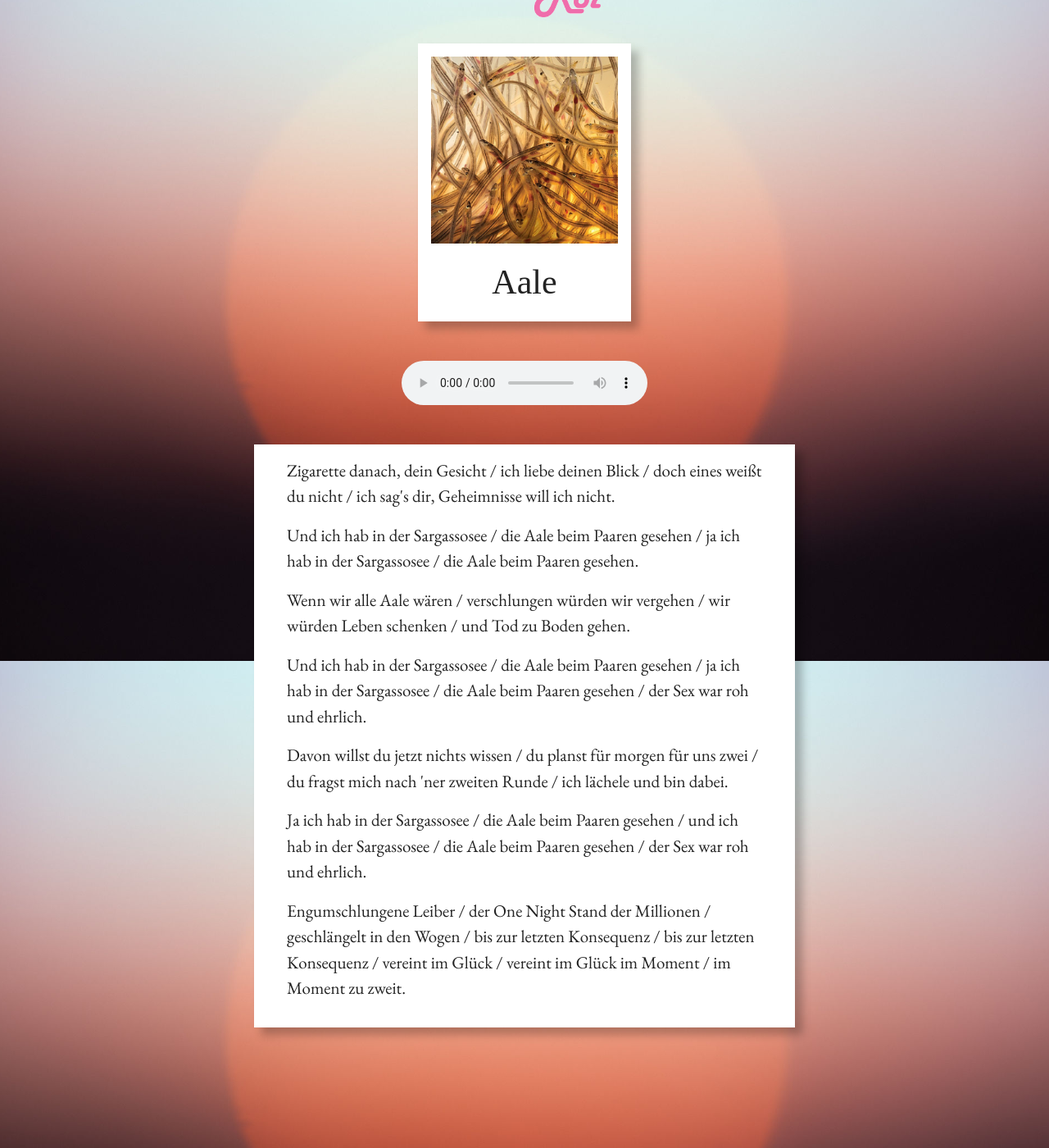
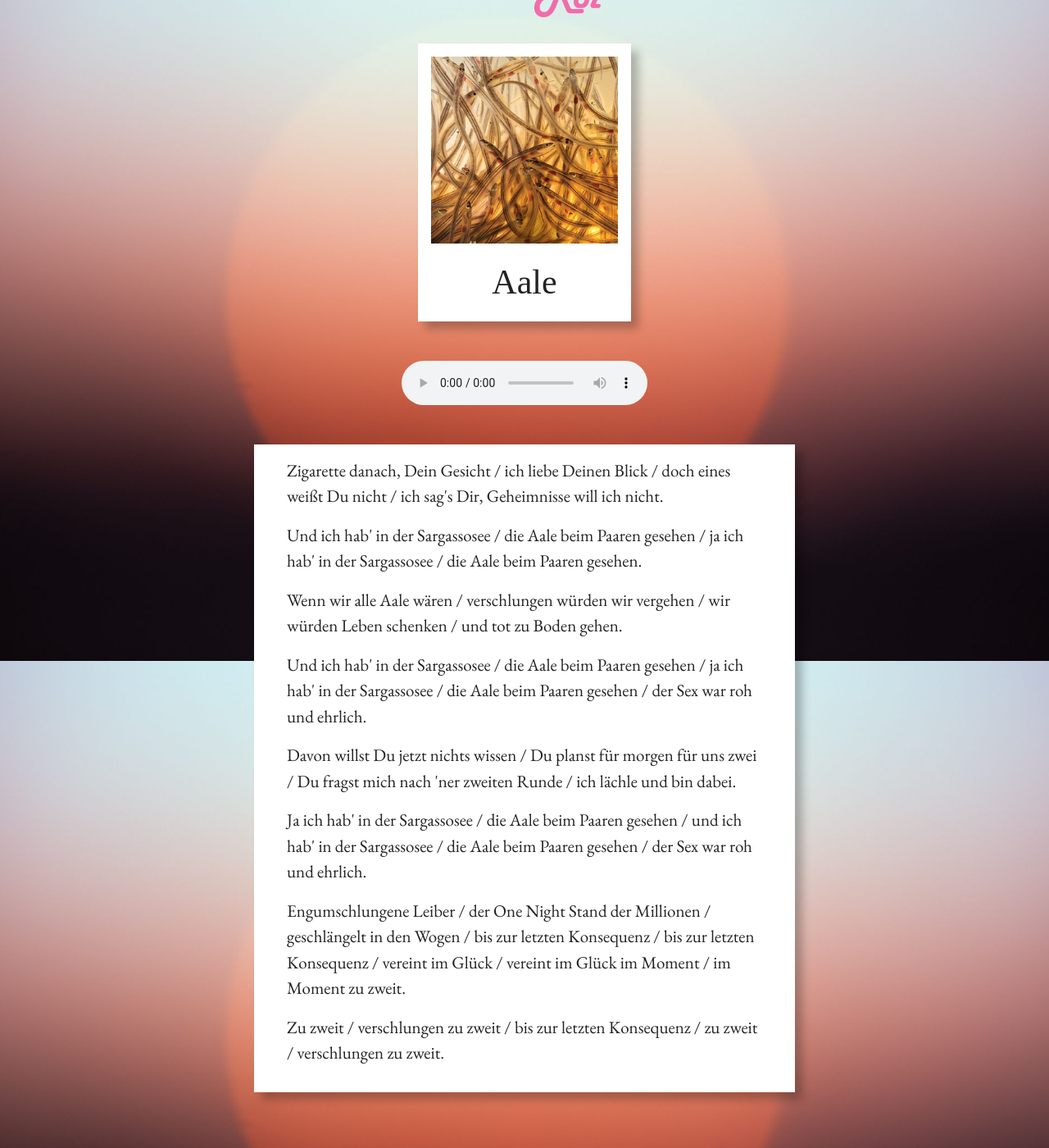
Before and after one commit to naag/belmondo-rot, a Jekyll site: the page built from docs/songs/aale.md, in a window 1280 px wide and 1400 px high, scrolled down 94 px. Shown: the whole window at 82% size. Built offline with Jekyll 4.4.1, drawn with Linux system fonts in a browser that asks for light colours; some web fonts are replaced.

Commit message:
Fix Aale typos and update lyrics

```diff
--- a/docs/songs/aale.md
+++ b/docs/songs/aale.md
@@ -7,16 +7,18 @@ cover:
   title: Aale
 ---
 
-<p>Zigarette danach, dein Gesicht / ich liebe deinen Blick / doch eines weißt du nicht / ich sag's dir, Geheimnisse will ich nicht.</p>
+<p>Zigarette danach, Dein Gesicht / ich liebe Deinen Blick / doch eines weißt Du nicht / ich sag's Dir, Geheimnisse will ich nicht.</p>
 
-<p>Und ich hab in der Sargassosee / die Aale beim Paaren gesehen / ja ich hab in der Sargassosee / die Aale beim Paaren gesehen.</p>
+<p>Und ich hab' in der Sargassosee / die Aale beim Paaren gesehen / ja ich hab' in der Sargassosee / die Aale beim Paaren gesehen.</p>
 
-<p>Wenn wir alle Aale wären / verschlungen würden wir vergehen / wir würden Leben schenken / und Tod zu Boden gehen.</p>
+<p>Wenn wir alle Aale wären / verschlungen würden wir vergehen / wir würden Leben schenken / und tot zu Boden gehen.</p>
 
-<p>Und ich hab in der Sargassosee / die Aale beim Paaren gesehen / ja ich hab in der Sargassosee / die Aale beim Paaren gesehen / der Sex war roh und ehrlich.</p>
+<p>Und ich hab' in der Sargassosee / die Aale beim Paaren gesehen / ja ich hab' in der Sargassosee / die Aale beim Paaren gesehen / der Sex war roh und ehrlich.</p>
 
-<p>Davon willst du jetzt nichts wissen / du planst für morgen für uns zwei / du fragst mich nach 'ner zweiten Runde / ich lächele und bin dabei.</p>
+<p>Davon willst Du jetzt nichts wissen / Du planst für morgen für uns zwei / Du fragst mich nach 'ner zweiten Runde / ich lächle und bin dabei.</p>
 
-<p>Ja ich hab in der Sargassosee / die Aale beim Paaren gesehen / und ich hab in der Sargassosee / die Aale beim Paaren gesehen / der Sex war roh und ehrlich.</p>
+<p>Ja ich hab' in der Sargassosee / die Aale beim Paaren gesehen / und ich hab' in der Sargassosee / die Aale beim Paaren gesehen / der Sex war roh und ehrlich.</p>
 
 <p>Engumschlungene Leiber / der One Night Stand der Millionen / geschlängelt in den Wogen / bis zur letzten Konsequenz / bis zur letzten Konsequenz / vereint im Glück / vereint im Glück im Moment / im Moment zu zweit.</p>
+
+<p>Zu zweit / verschlungen zu zweit / bis zur letzten Konsequenz / zu zweit / verschlungen zu zweit.</p>
```
